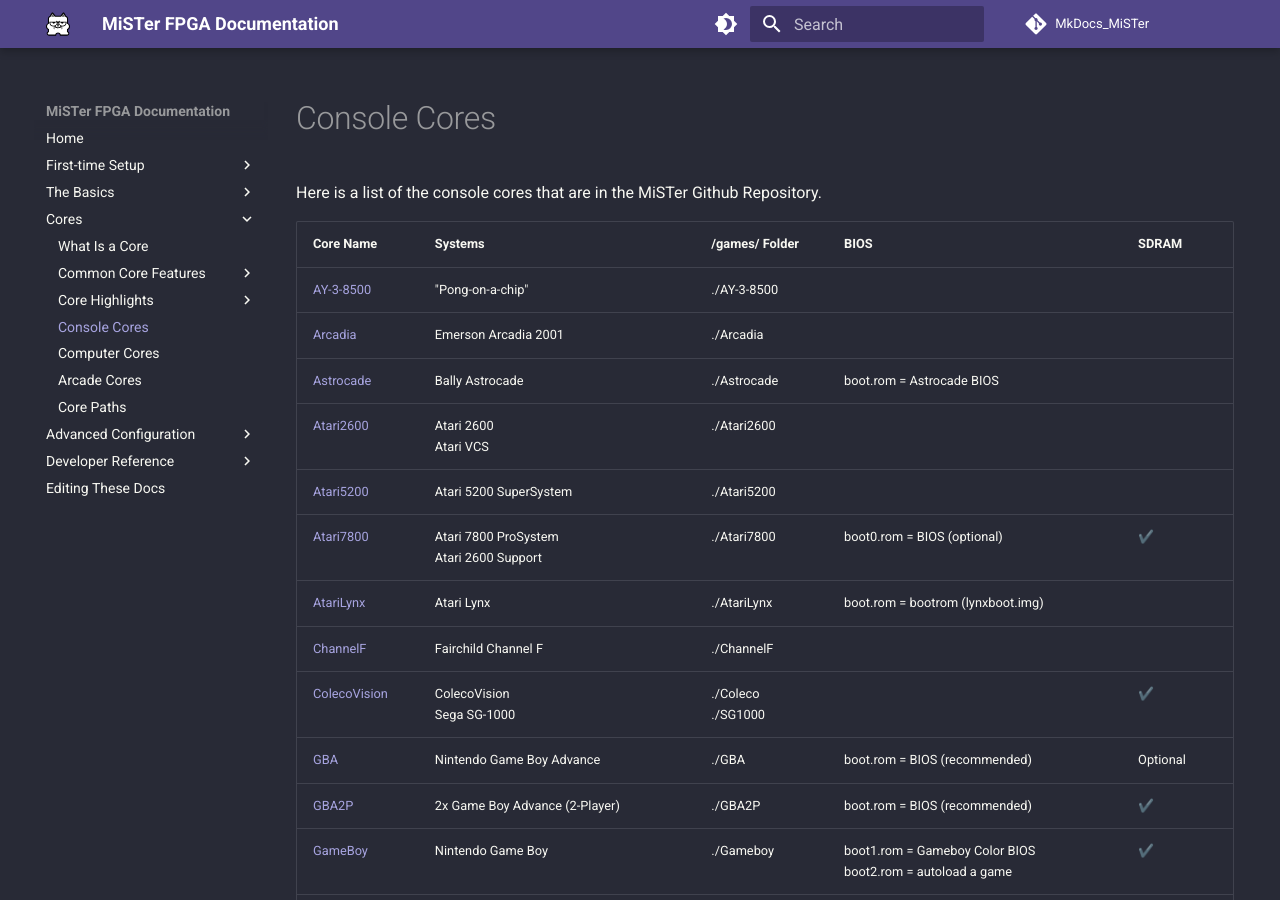
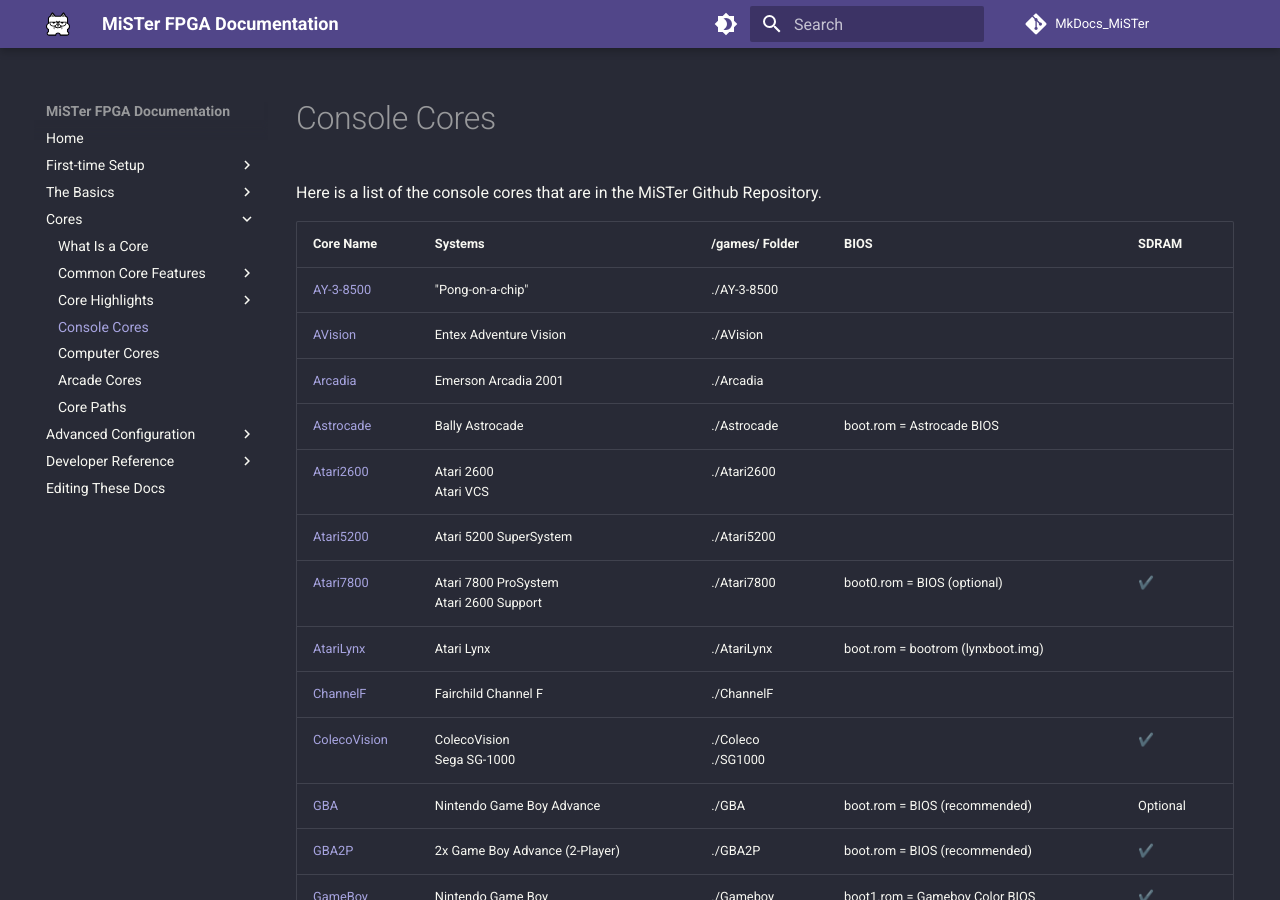
Before and after one commit to MiSTer-devel/MkDocs_MiSTer, an MkDocs documentation site: the page built from docs/cores/console.md, in a window 1280 px wide and 900 px high. Built offline with MkDocs 1.6.1 and Material for MkDocs 9.7.7, drawn with Linux system fonts in a browser that asks for light colours; comment, search, counter and statistics services are not loaded.

Commit message:
Add AdventureVision to cores/console.md

```diff
--- a/docs/cores/console.md
+++ b/docs/cores/console.md
@@ -8,6 +8,7 @@
 | Core Name                                                                     | Systems                                                                                                 | /games/ Folder          | BIOS                                                                                                                                          | SDRAM    |
 | ----------------------------------------------------------------------------- | ------------------------------------------------------------------------------------------------------- | ----------------------- | --------------------------------------------------------------------------------------------------------------------------------------------- | -------- |
 | [AY-3-8500](https://github.com/MiSTer-devel/AY-3-8500-MiSTer)                 | "Pong-on-a-chip"                                                                                        | ./AY-3-8500             |                                                                                                                                               |          |
+| [AVision](https://github.com/MiSTer-devel/AdventureVision_MiSTer)             | Entex Adventure Vision                                                                                  | ./AVision               |                                                                                                                                               |          |
 | [Arcadia](https://github.com/MiSTer-devel/Arcadia_MiSTer)                     | Emerson Arcadia 2001                                                                                    | ./Arcadia               |                                                                                                                                               |          |
 | [Astrocade](https://github.com/MiSTer-devel/Astrocade_MiSTer)                 | Bally Astrocade                                                                                         | ./Astrocade             | boot.rom = Astrocade BIOS                                                                                                                     |          |
 | [Atari2600](https://github.com/MiSTer-devel/Atari2600_MiSTer)                 | Atari 2600<br>Atari VCS                                                                                 | ./Atari2600             |                                                                                                                                               |          |
```
